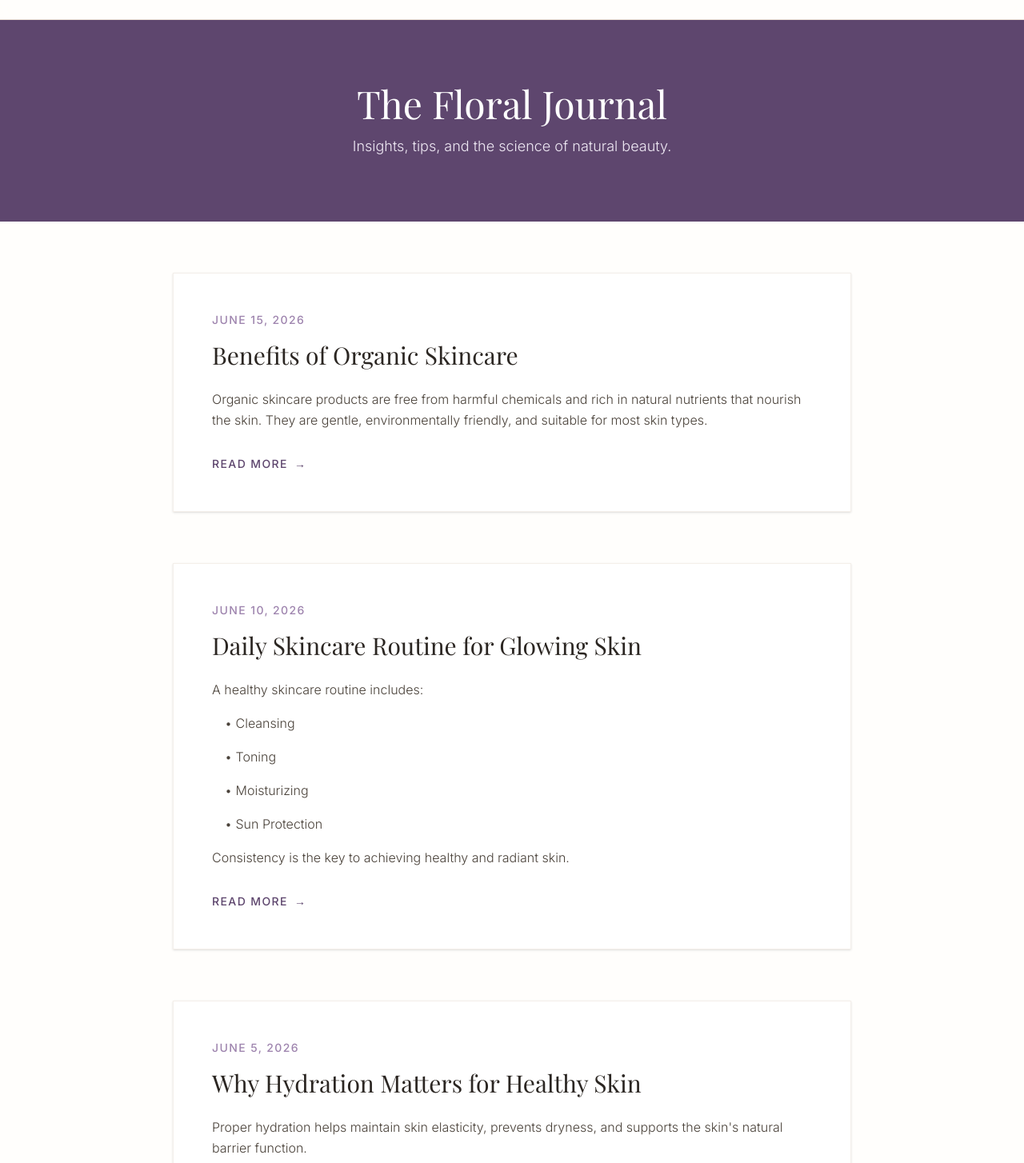
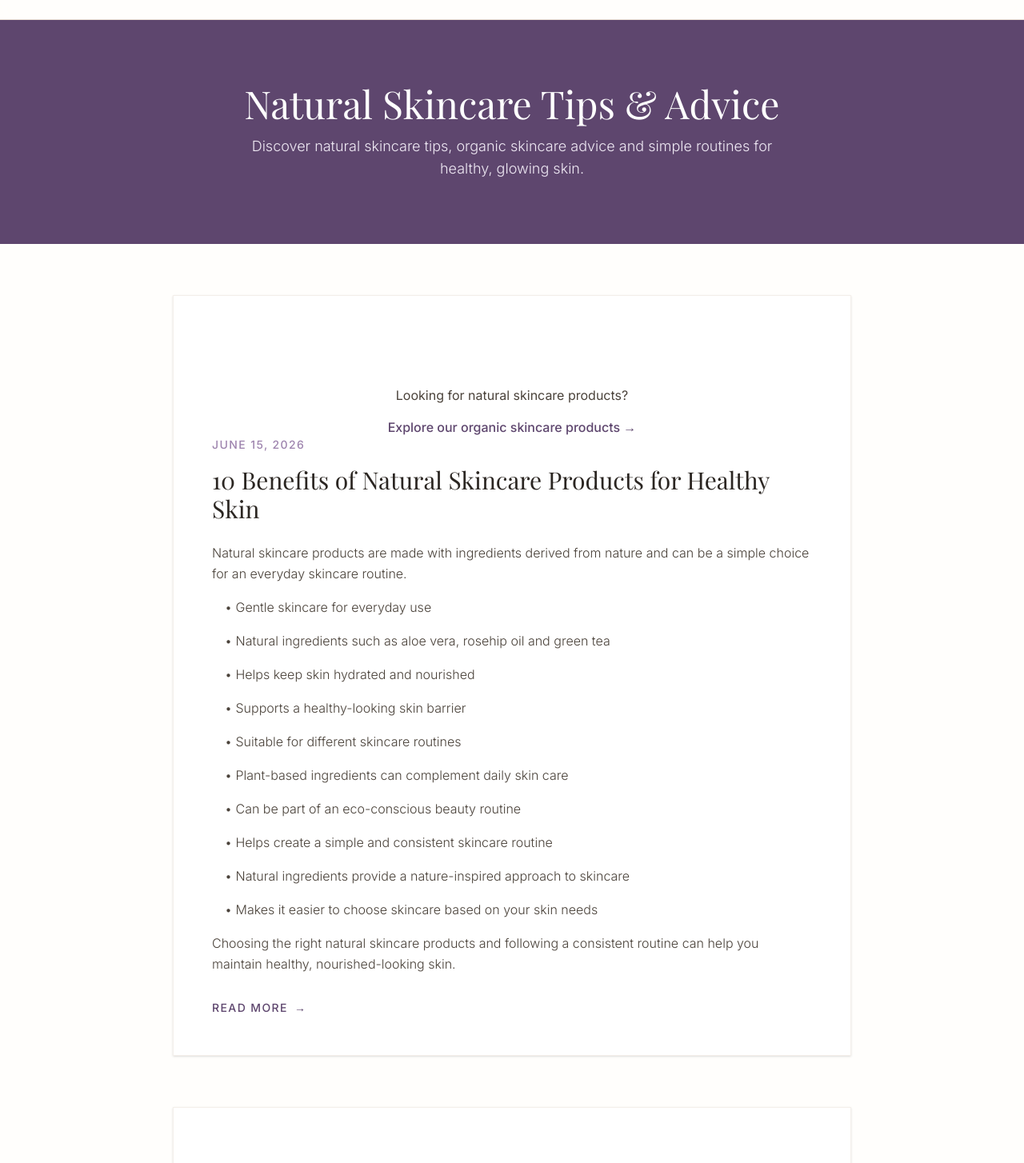
Before and after one commit to JyotiMahna/demo, a React (Vite) app: page /blog in a window 1280 px wide. Shown: the part 56-1510 px from the top of the page at 80% size. Built offline with nearby package versions, Linux system fonts and the light colour scheme; a web font is replaced by a local one.

Commit message:
Improve SEO and optimize hero image

```diff
--- a/src/components/Blog.tsx
+++ b/src/components/Blog.tsx
@@ -5,21 +5,28 @@ export default function Blog() {
   return (
     <div className="animate-in fade-in duration-700 pb-24">
       <Helmet>
-        <title>Blog | PurePetals Skincare</title>
-        <meta name="description" content="Read The Floral Journal for skincare insights, tips, and the science of natural beauty from PurePetals." />
-        <link rel="canonical" href="https://pure-petals.netlify.app/blog" />
+        <title>Natural Skincare Tips & Advice | PurePetals</title>
+       <meta name="description" content="Explore natural skincare tips, organic skincare advice and healthy skincare routines from PurePetals."
+/>
+        <link rel="canonical" href="https://purepetals.vercel.app/blog"
+/>
       </Helmet>
        {/* Page Header */}
        <div className="bg-leaf-800 text-white py-20 px-4 text-center">
-        <h1 className="text-4xl md:text-5xl font-serif mb-4">The Floral Journal</h1>
-        <p className="text-leaf-100 max-w-2xl mx-auto text-lg font-light">
-          Insights, tips, and the science of natural beauty.
-        </p>
+        <h1 className="text-4xl md:text-5xl font-serif mb-4">Natural Skincare Tips & Advice</h1>
+       <p className="text-leaf-100 max-w-2xl mx-auto text-lg font-light">Discover natural skincare tips, organic skincare advice and simple routines for healthy, glowing skin.
+</p>
       </div>
 
       <div className="max-w-4xl mx-auto px-4 sm:px-6 mt-16 space-y-16">
         {blogPosts.map(post => (
           <article key={post.id} className="bg-white p-8 sm:p-12 border border-brand-100 shadow-sm relative overflow-hidden group">
+            <div className="text-center mt-16">
+  <p className="text-brand-800 mb-4"> Looking for natural skincare products?</p>
+  <a href="/products" className="text-leaf-800 font-medium hover:text-leaf-600" >
+ Explore our organic skincare products →
+  </a>
+</div>
             <div className="absolute top-0 left-0 w-full h-1 bg-leaf-600 origin-left transform scale-x-0 group-hover:scale-x-100 transition-transform duration-500 ease-out"></div>
             <time className="block text-sm text-leaf-600 font-medium tracking-widest uppercase mb-4">
               {post.date}
@@ -43,6 +50,11 @@ export default function Blog() {
             </button>
           </article>
         ))}
+        <div className="text-center mt-16">
+  <p className="text-brand-800 mb-4"> Looking for natural skincare products? </p>
+  <a href="/products" className="text-leaf-800 font-medium hover:text-leaf-600" > Explore our organic skincare products →
+  </a>
+</div>
       </div>
     </div>
   );
--- a/src/components/Home.tsx
+++ b/src/components/Home.tsx
@@ -23,7 +23,7 @@ export default function Home() {
     "sku": p.id,
     "offers": {
       "@type": "Offer",
-      "url": "https://pure-petals.netlify.app/products",
+      "url": "https://purepetals.vercel.app/products",
       "priceCurrency": "INR",
       "price": p.price.toString(),
       "priceValidUntil": "2027-12-31",
@@ -56,10 +56,24 @@ export default function Home() {
   return (
     <div className="animate-in fade-in duration-700">
       <Helmet>
-        <title>Home | PurePetals Skincare</title>
-        <meta name="description" content="Discover the power of nature with our premium organic skincare products. PurePetals brings you healthy skin with pure ingredients." />
-        <link rel="canonical" href="https://pure-petals.netlify.app/" />
-        <link rel="preload" as="image" href="https://images.unsplash.com/photo-1616683693504-3ea7e9ad6fec?q=80&w=2000&auto=format&fit=crop" />
+  <title>PurePetals | Natural & Organic Skincare Products</title>
+
+  <meta
+    name="description"
+    content="Discover PurePetals natural skincare products made with organic ingredients for healthy, glowing and nourished skin."
+  />
+
+  <link
+    rel="canonical"
+    href="https://purepetals.vercel.app/"
+  />
+
+  <link
+    rel="preload"
+    as="image"
+   href="https://images.unsplash.com/photo-1616683693504-3ea7e9ad6fec?q=75&w=900&auto=format&fit=crop"
+  />
+
   <script type="application/ld+json">
     {JSON.stringify(featuredProductsSchema)}
   </script>
@@ -68,29 +82,25 @@ export default function Home() {
       <section className="relative overflow-hidden bg-brand-50 py-32 sm:py-48 lg:py-56">
         {/* Elegant Hero Background Image */}
        <div className="absolute inset-0">
-          <img
-            src="https://images.unsplash.com/photo-1616683693504-3ea7e9ad6fec?q=80&w=2000&auto=format&fit=crop"
-            alt="Natural Skincare Beauty"
-            className="w-full h-full object-cover object-center"
-            fetchpriority="high"
-          />
-          <div className="absolute inset-0 bg-gradient-to-r from-brand-50/95 via-brand-50/80 to-transparent" />
+  <img src="https://images.unsplash.com/photo-1616683693504-3ea7e9ad6fec?q=75&w=900&auto=format&fit=crop" alt="Natural Skincare Beauty" className="w-full h-full object-cover object-center"
+    fetchPriority="high" />
 </div>
         <div className="max-w-7xl mx-auto px-4 sm:px-6 lg:px-8 relative z-10 text-left">
           <span className="text-leaf-800 font-semibold tracking-widest uppercase text-sm mb-6 block">
             Nature's Touch for Radiant Skin
           </span>
           <h1 className="text-5xl sm:text-7xl font-serif text-brand-900 mb-8 max-w-2xl leading-[1.1]">
-            Welcome to <span className="text-leaf-800 italic block mt-2">PurePetals</span>
+  Natural Skincare Products
+  <span className="text-leaf-800 italic block mt-2">
+    Made with Organic Ingredients
+  </span>
 </h1>
         <p className="text-lg sm:text-xl text-brand-800 max-w-xl mb-12 leading-relaxed font-light">
-            Discover the power of nature with our premium organic skincare products. At PurePetals, we believe healthy skin starts with pure ingredients sourced directly from nature.
+  Discover our natural skincare products made with carefully selected organic
+  ingredients for healthy, nourished and glowing skin.
 </p>
-          <button
-            onClick={goToProducts}
-            className="inline-flex items-center justify-center px-10 py-4 text-sm tracking-widest uppercase font-medium text-white bg-brand-900 hover:bg-leaf-800 transition-colors duration-300 shadow-sm hover:shadow-md rounded-none"
-          >
-            Shop Now
+         <button onClick={() => navigate('/products')} className="text-leaf-800 font-medium hover:text-leaf-600">
+  Explore our natural skincare products →
 </button>
         </div>
       </section>
--- a/src/components/Layout.tsx
+++ b/src/components/Layout.tsx
@@ -119,9 +119,9 @@ export default function Layout({ children }: LayoutProps) {
               "Nature's Touch for Radiant Skin"
             </p>
             <div className="flex space-x-4">
-              <a href="#" className="text-brand-200 hover:text-white transition-colors" aria-label="Instagram">
-                <Instagram className="w-5 h-5" />
-              </a>
+              <a href="https://www.instagram.com/pure.petalsskincare?stkn=NHMxc2pod3o1ZjZ3" target="_blank" rel="noopener noreferrer" className="text-brand-200 hover:text-white transition-colors" aria-label="PurePetals Instagram">
+  <Instagram className="w-5 h-5" />
+</a>
               <a href="#" className="text-brand-200 hover:text-white transition-colors" aria-label="Facebook">
                 <Facebook className="w-5 h-5" />
               </a>
--- a/src/data.ts
+++ b/src/data.ts
@@ -68,40 +68,56 @@ export const featuredProducts = products.slice(0, 3);
 export const blogPosts: BlogPost[] = [
  {
   id: 'b1',
-    title: 'Benefits of Organic Skincare',
+  title: '10 Benefits of Natural Skincare Products for Healthy Skin',
   date: 'June 15, 2026',
-    content: 'Organic skincare products are free from harmful chemicals and rich in natural nutrients that nourish the skin. They are gentle, environmentally friendly, and suitable for most skin types.',
+  content: [
+    'Natural skincare products are made with ingredients derived from nature and can be a simple choice for an everyday skincare routine.',
+    '• Gentle skincare for everyday use',
+    '• Natural ingredients such as aloe vera, rosehip oil and green tea',
+    '• Helps keep skin hydrated and nourished',
+    '• Supports a healthy-looking skin barrier',
+    '• Suitable for different skincare routines',
+    '• Plant-based ingredients can complement daily skin care',
+    '• Can be part of an eco-conscious beauty routine',
+    '• Helps create a simple and consistent skincare routine',
+    '• Natural ingredients provide a nature-inspired approach to skincare',
+    '• Makes it easier to choose skincare based on your skin needs',
+    'Choosing the right natural skincare products and following a consistent routine can help you maintain healthy, nourished-looking skin.'
+  ],
 },
   {
     id: 'b2',
-    title: 'Daily Skincare Routine for Glowing Skin',
+    title: 'Daily Natural Skincare Routine for Healthy, Glowing Skin',
     date: 'June 10, 2026',
     content: [
-      'A healthy skincare routine includes:',
-      '• Cleansing',
-      '• Toning',
-      '• Moisturizing',
-      '• Sun Protection',
-      'Consistency is the key to achieving healthy and radiant skin.'
+   'A simple and consistent natural skincare routine can help keep your skin clean, hydrated and healthy-looking.',
+    '• Start with a gentle cleanser',
+    '• Use a suitable toner if needed',
+    '• Apply a hydrating serum',
+    '• Moisturize your skin',
+    '• Apply sunscreen during the day',
+    '• Choose products according to your skin type',
+    'Consistency is important when building a healthy skincare routine.'
 ],
   },
   {
     id: 'b3',
     title: 'Why Hydration Matters for Healthy Skin',
     date: 'June 5, 2026',
-    content: 'Proper hydration helps maintain skin elasticity, prevents dryness, and supports the skin\'s natural barrier function.',
+    content: 'Keeping the skin hydrated is an important part of a healthy skincare routine. Proper hydration helps reduce the feeling of dryness and supports soft, comfortable and healthy-looking skin. Using suitable moisturizers and drinking enough water can complement your daily skincare routine.',
   },
   {
     id: 'b4',
-    title: 'Natural Ingredients That Transform Your Skin',
+    title: 'Natural Skincare Ingredients for Healthy Skin',
     date: 'May 28, 2026',
    content: [
-      'Some of the most effective skincare ingredients include:',
-      '• Aloe Vera',
-      '• Turmeric',
-      '• Rosehip Oil',
-      '• Green Tea',
-      '• Lavender'
+    'Natural ingredients can be an important part of a simple skincare routine. Different ingredients offer different benefits for the skin.',
+    '• Aloe Vera – commonly used for soothing and hydration',
+    '• Turmeric – traditionally used in skincare routines',
+    '• Rosehip Oil – a source of nourishing plant oils',
+    '• Green Tea – contains antioxidant compounds',
+    '• Lavender – commonly used in skincare and personal care products',
+    'Choosing ingredients according to your skin needs can help you create a simple and consistent natural skincare routine.'
 ],
   }
 ];
```
Also changed, not shown: src/components/Products.tsx (+23 -9 lines), 1 other file (tests, documents, lock files or other folders). Lines whose indentation alone changed are shown as unchanged.
